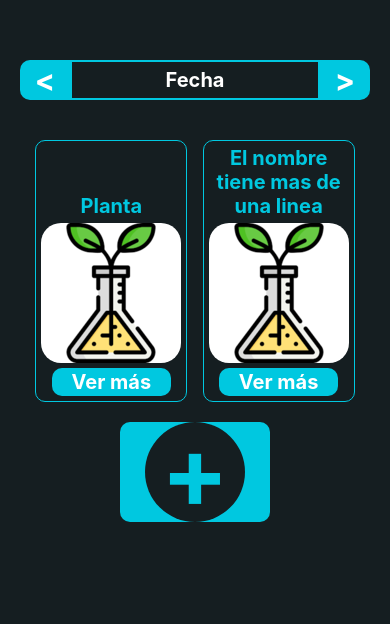
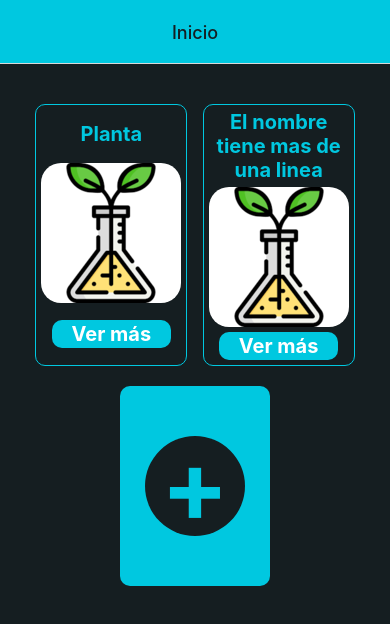
Before and after one commit to Goy25/app-bio, a React Native app: screen /Home in a window 390 px wide. Shown: the top 624 px of the page. Built offline with nearby package versions, Linux system fonts and the light colour scheme.

Commit message:
Third Commit
Estructura y Navegacion

```diff
--- a/App.js
+++ b/App.js
@@ -1,28 +1,7 @@
-// import { StatusBar } from 'expo-status-bar';
-// import { StyleSheet, Text, View } from 'react-native';
-
-// export default function App() {
-//   return (
-//     <View style={styles.container}>
-//       <Text>Open up App.js to start working on your app!</Text>
-//       <StatusBar style="auto" />
-//     </View>
-//   );
-// }
-
-// const styles = StyleSheet.create({
-//   container: {
-//     flex: 1,
-//     backgroundColor: '#fff',
-//     alignItems: 'center',
-//     justifyContent: 'center',
-//   },
-// });
-
-import Dates from './components/dates.jsx'
+import { StackNavigator } from "./Navigation"
 
 export default function App () {
   return (
-    <Dates />
+    <StackNavigator />
   )
 }
--- /dev/null
+++ b/Navigation.js
@@ -0,0 +1,38 @@
+import { createStackNavigator } from "@react-navigation/stack";
+import { NavigationContainer } from "@react-navigation/native";
+import HomeScreen from "./screens/HomeScreen";
+import DataScreen from "./screens/DataScreen";
+
+const Stack = createStackNavigator();
+
+export function StackNavigator() {
+  return (
+    <NavigationContainer>
+      <Stack.Navigator
+        initialRouteName="Home"
+        screenOptions={{
+          headerTitleAlign: "center",
+          headerTintColor: "#151E21",
+          headerStyle: {
+            backgroundColor: "#00C8E0"
+          }
+        }}
+      >
+        <Stack.Screen
+          name="Home"
+          component={HomeScreen}
+          options={{
+            title: "Inicio"
+          }}
+        />
+        <Stack.Screen
+          name="Data"
+          component={DataScreen}
+          options={{
+            title: "Datos"
+          }}
+        />
+      </Stack.Navigator>
+    </NavigationContainer>
+  );
+}
--- a/components/card.jsx
+++ b/components/card.jsx
@@ -1,5 +1,6 @@
 import { useState } from "react";
 import { StyleSheet, Text, View, Pressable, Image } from 'react-native';
+import { useNavigation } from "@react-navigation/native";
 import * as ImagePicker from 'expo-image-picker';
 import defaultImage from '../assets/images/default.png';
 
@@ -12,7 +13,7 @@ const styles = StyleSheet.create({
     padding: 5,
     display: 'flex',
     flexDirection: 'column',
-    justifyContent: 'flex-end',
+    justifyContent: 'space-evenly',
     alignItems: 'center',
     gap: 5,
   },
@@ -47,11 +48,37 @@ const styles = StyleSheet.create({
     fontWeight: 'bold',
     color: '#FFFFFF',
   },
+  addCard: {
+    backgroundColor: "#00C8E0",
+    borderRadius: 10,
+    width: 150,
+    display: "flex",
+    justifyContent: "center",
+    alignItems: "center",
+    minHeight: 200,
+  },
+  plusSign: {
+    backgroundColor: "#151E21",
+    height: 100,
+    width: 100,
+    borderRadius: 50,
+    display: "flex",
+    justifyContent: "center",
+    alignItems: "center",
+  },
+  textPlusSign: {
+    fontSize: 100,
+    fontWeight: "bold",
+    color: "#00C8E0",
+    lineHeight: 110,
+    includeFontPadding: false,
+  },
 });
 
-export default function Card( {nombre = "Planta"} ) {
+export function Card( { nombre = "Planta" } ) {
 
   const [url, setUrl] = useState(defaultImage);
+  const navigation = useNavigation();
 
   const selectImage = async () => {
     const permission = await ImagePicker.requestMediaLibraryPermissionsAsync();
@@ -76,9 +103,27 @@ export default function Card( {nombre = "Planta"} ) {
           style={styles.image}
         />
       </Pressable>
-      <Pressable style={styles.button}>
+      <Pressable
+        style={styles.button}
+        onPress={() => navigation.navigate("Data")}
+      >
         <Text style={styles.textButton}>Ver más</Text>
       </Pressable>
     </View>
   )
 }
+
+export function AddCard( { card } ) {
+
+  const addCard = () => {
+    card.setter([...card.value, {}]);
+  }
+
+  return (
+    <Pressable style={styles.addCard} onPress={addCard}>
+      <View style={styles.plusSign}>
+        <Text style={styles.textPlusSign}>+</Text>
+      </View>
+    </Pressable>
+  );
+}
--- a/components/dates.jsx
+++ b/components/dates.jsx
@@ -1,6 +1,4 @@
-import { useState } from "react";
-import Card from "./card";
-import { StyleSheet, Text, View, ScrollView, Pressable } from "react-native";
+import { StyleSheet, Text, View, Pressable } from "react-native";
 
 const styles = StyleSheet.create({
   container: {
@@ -9,9 +7,7 @@ const styles = StyleSheet.create({
     height: "100%",
     display: "flex",
     gap: 20,
-    paddingTop: 60,
-    paddingBottom: 20,
-    paddingHorizontal: 20,
+    padding: 20,
   },
   dates: {
     display: "flex",
@@ -57,39 +53,10 @@ const styles = StyleSheet.create({
     rowGap: 20,
     paddingVertical: 20,
   },
-  addCard: {
-    backgroundColor: "#00C8E0",
-    borderRadius: 10,
-    width: 150,
-    display: "flex",
-    justifyContent: "center",
-    alignItems: "center",
-  },
-  plusSign: {
-    backgroundColor: "#151E21",
-    height: 100,
-    width: 100,
-    borderRadius: 50,
-    display: "flex",
-    justifyContent: "center",
-    alignItems: "center",
-  },
-  textPlusSign: {
-    fontSize: 100,
-    fontWeight: "bold",
-    color: "#00C8E0",
-    lineHeight: 110,
-    includeFontPadding: false,
-  },
 });
 
 export default function Dates() {
 
-  const [cards, setCards] = useState([]);
-
-  const addCard = () => {
-    setCards([...cards, {}]);
-  }
 
   return (
     <View style={styles.container}>
@@ -112,20 +79,6 @@ export default function Dates() {
           <Text style={styles.text}>{">"}</Text>
         </Pressable>
       </View>
-      <ScrollView
-        contentContainerStyle={styles.content}
-      >
-        <Card />
-        <Card nombre="El nombre tiene mas de una linea"/>
-        {cards.map((card, index) => (
-          <Card key={index} />
-        ))}
-        <Pressable style={styles.addCard} onPress={addCard}>
-          <View style={styles.plusSign}>
-            <Text style={styles.textPlusSign}>+</Text>
-          </View>
-        </Pressable>
-      </ScrollView>
     </View>
   );
 }
--- /dev/null
+++ b/screens/DataScreen.jsx
@@ -0,0 +1,21 @@
+import { View, Text, StyleSheet } from "react-native";
+
+const styles = StyleSheet.create({
+  container: {
+    backgroundColor: "#151E21",
+    width: "100%",
+    height: "100%",
+    display: "flex",
+    flexDirection: "column",
+    gap: 20,
+    padding: 20,
+  },
+});
+
+export default function DataScreen() {
+  return (
+    <View style={styles.container}>
+      <Text >Data Screen</Text>
+    </View>
+  );
+}
--- /dev/null
+++ b/screens/HomeScreen.jsx
@@ -0,0 +1,42 @@
+import React, { useState } from "react";
+import { View, ScrollView, StyleSheet } from "react-native";
+import { Card, AddCard } from "../components/card";
+
+const styles = StyleSheet.create({
+  container: {
+    backgroundColor: "#151E21",
+    width: "100%",
+    height: "100%",
+    display: "flex",
+    gap: 20,
+    padding: 20,
+  },
+  content: {
+    display: "flex",
+    flexDirection: "row",
+    flexWrap: "wrap",
+    justifyContent: "space-evenly",
+    rowGap: 20,
+    paddingVertical: 20,
+  },
+});
+
+export default function HomeScreen() {
+
+  const [cards, setCards] = useState([]);
+
+  return (
+    <View style={styles.container}>
+      <ScrollView
+        contentContainerStyle={styles.content}
+      >
+        <Card />
+        <Card nombre="El nombre tiene mas de una linea"/>
+        {cards.map((card, index) => (
+          <Card key={index} />
+        ))}
+        <AddCard card={{value: cards, setter: setCards}} />
+      </ScrollView>
+    </View>
+  );
+}
```
Also changed, not shown: package.json (+7 -1 lines), 1 other file (tests, documents, lock files or other folders).
